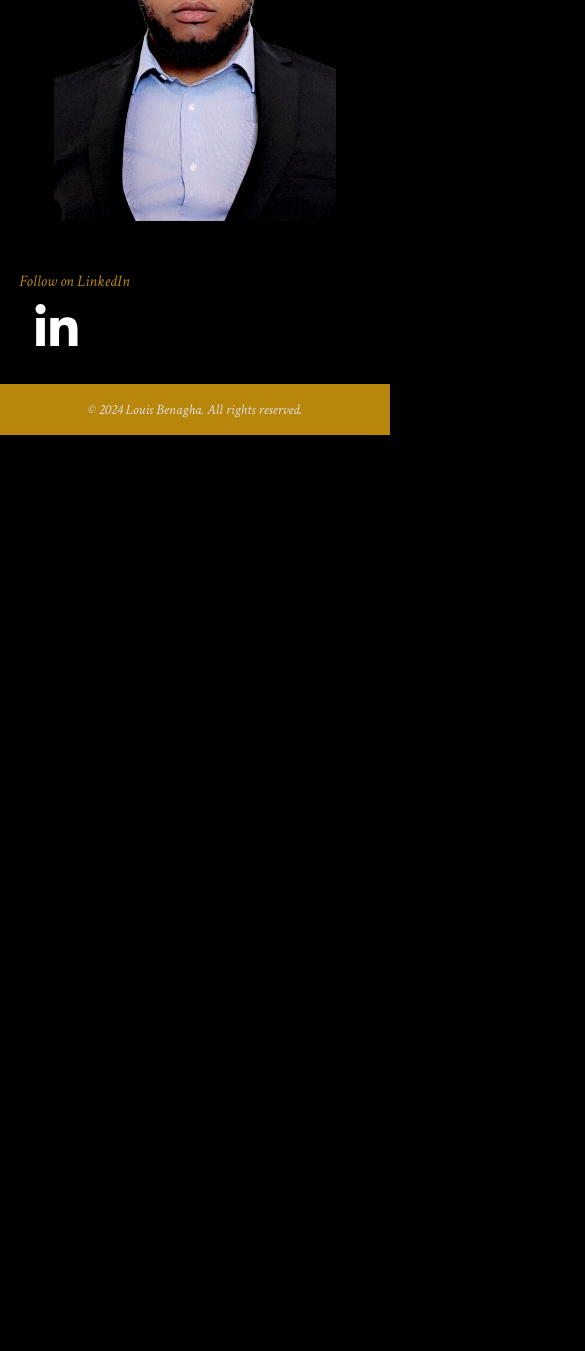
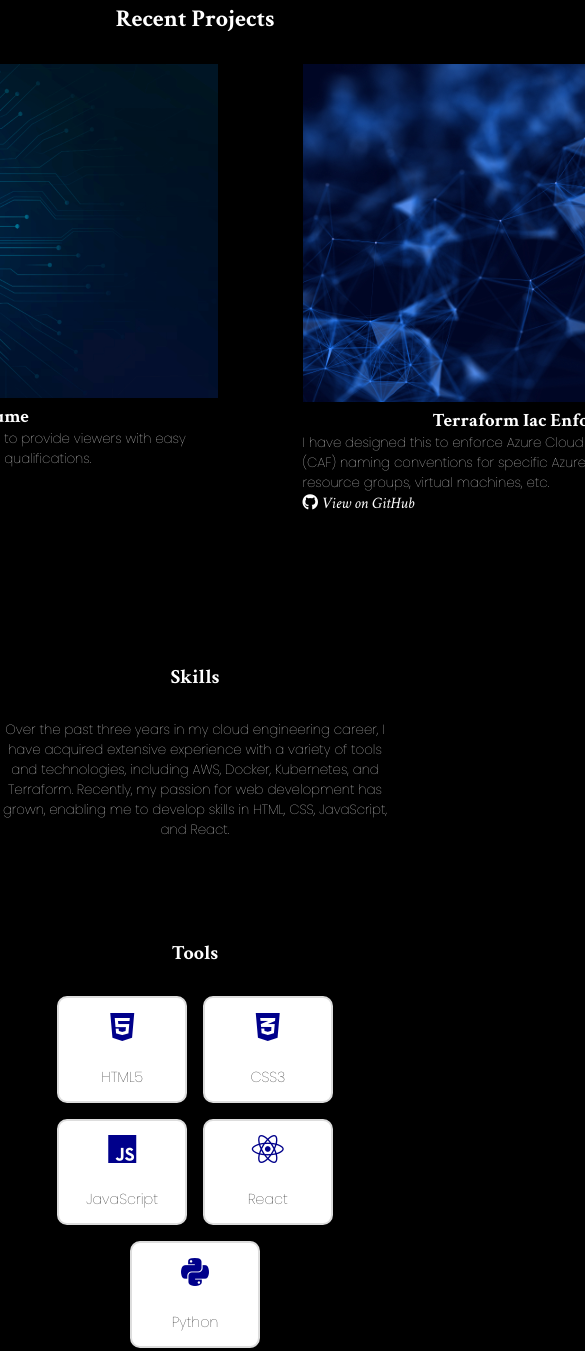
Before and after one commit to labenagha/my-portfolio, a plain HTML site: page index.html in a window 390 px wide. Shown: the part 577-1928 px from the top of the page, 585 px wide, since content can reach past the window. Before the commit the page ends 1012 px from the top, so only its background shows below. Drawn offline with Linux system fonts and the light colour scheme; a web font is replaced by a local one.

Commit message:
added 2 more sections and section responsiveness

```diff
--- a/index.html
+++ b/index.html
@@ -3,7 +3,7 @@
 <head>
     <meta charset="UTF-8">
     <meta name="viewport" content="width=device-width, initial-scale=1.0">
-    <title>Blog</title>
+    <title>My Portfolio</title>
     <link href="./style.css" rel="stylesheet">
     <link rel="icon" href="./assets/favicon.ico" type="image/x-icon">
     <link rel="stylesheet" href="https://cdnjs.cloudflare.com/ajax/libs/font-awesome/6.0.0-beta3/css/all.min.css"/>
@@ -15,7 +15,8 @@
       <img src="./assets/logo.jpg" alt="My Logo" />
     </div>
     <ul class="nav-menu">
-      <a href="">Recent Work</a>
+      <a href="#recent-work">Recent Work</a>
+      <a href="#skills-section">Skills</a>
       <a href="">Contact</a>
     </ul>
   </nav>
@@ -32,8 +33,56 @@
         <button id="btn" class="btn" type="button">Send An Email</button>
       </div>
     </div>
-    <img src="./assets/my-photo.jpg" alt="Developer Image" />
+    <img src="./assets/my-photo.png" alt="Developer Image" />
   </div>
+
+  <section id="recent-work">
+    <h2>Recent Projects</h2>
+
+    <div class="parent">
+      <div class="left-box">
+        <img src="./assets/spectrum.png" alt="Project 1 Image" class="project-image" />
+        <h3 class="project-title">Online Resume</h3>
+        <p class="project-description">I developed an online version of my resume to provide viewers with easy access to my professional background and qualifications.</p>
+        <a href="https://github.com/labenagha/online-resume" class="project-link" target="_blank" rel="noopener noreferrer"><i class="fab fa-github"></i> View on GitHub</a>
+      </div>
+
+      <div class="right-box">
+        <img src="./assets/electric.png" alt="Project 1 Image" class="project-image" />
+        <h3 class="project-title">Terraform Iac Enforcer</h3>
+        <p class="project-description">I have designed this to enforce Azure Cloud Adoption Framework (CAF) naming conventions for specific Azure resources, such as resource groups, virtual machines, etc.</p>
+        <a href="https://github.com/labenagha/iac-enforcer" class="project-link" target="_blank" rel="noopener noreferrer"><i class="fab fa-github"></i> View on GitHub</a>
+      </div>
+    </div>
+  </section>
+
+  <section id="skills-section" class="section-skills" >
+    <h2>Skills</h2>
+    <p>Over the past three years in my cloud engineering career, I have acquired extensive experience with a variety of tools and technologies, including AWS, Docker, Kubernetes, and Terraform. Recently, my passion for web development has grown, enabling me to develop skills in HTML, CSS, JavaScript, and React.</p>
+    <h2>Tools</h2>
+    <div class="skills-container">
+      <div class="skill">
+        <i class="fab fa-html5"></i>
+        <p>HTML5</p>
+      </div>
+      <div class="skill">
+        <i class="fab fa-css3-alt"></i>
+        <p>CSS3</p>
+      </div>
+      <div class="skill">
+        <i class="fab fa-js"></i>
+        <p>JavaScript</p>
+      </div>
+      <div class="skill">
+        <i class="fab fa-react"></i>
+        <p>React</p>
+      </div>
+      <div class="skill">
+        <i class="fab fa-python"></i>
+        <p>Python</p>
+      </div>
+    </div>
+  </section>
 
   <div class="social-section">
     <p>Follow on LinkedIn</p>
--- a/style.css
+++ b/style.css
@@ -1,5 +1,6 @@
 @import url('https://fonts.googleapis.com/css2?family=Crimson+Text:ital,wght@0,400;0,600;0,700;1,400;1,600;1,700&family=Dosis:wght@200..800&family=Lato:ital,wght@0,100;0,300;0,400;0,700;0,900;1,100;1,300;1,400;1,700;1,900&family=Playwrite+AU+VIC+Guides&family=Poppins:ital,wght@0,100;0,200;0,300;0,400;0,500;0,600;0,700;0,800;0,900;1,100;1,200;1,300;1,400;1,500;1,600;1,700;1,800;1,900&display=swap');
 @import url('https://fonts.googleapis.com/css2?family=Crimson+Text:ital,wght@0,400;0,600;0,700;1,400;1,600;1,700&family=Dosis:wght@200..800&family=Lato:ital,wght@0,100;0,300;0,400;0,700;0,900;1,100;1,300;1,400;1,700;1,900&family=Playwrite+AU+VIC+Guides&family=Playwrite+IE+Guides&family=Poppins:ital,wght@0,100;0,200;0,300;0,400;0,500;0,600;0,700;0,800;0,900;1,100;1,200;1,300;1,400;1,500;1,600;1,700;1,800;1,900&family=Shadows+Into+Light+Two&display=swap');
+@import url('https://fonts.googleapis.com/css2?family=Crimson+Text:ital,wght@0,400;0,600;0,700;1,400;1,600;1,700&family=Dosis:wght@200..800&family=Lato:ital,wght@0,100;0,300;0,400;0,700;0,900;1,100;1,300;1,400;1,700;1,900&family=Markazi+Text:wght@400..700&family=Playwrite+AU+VIC+Guides&family=Playwrite+IE+Guides&family=Poppins:ital,wght@0,100;0,200;0,300;0,400;0,500;0,600;0,700;0,800;0,900;1,100;1,200;1,300;1,400;1,500;1,600;1,700;1,800;1,900&family=Shadows+Into+Light+Two&display=swap');
 
 * {
     padding: 0;
@@ -11,6 +12,10 @@ body {
     font-family: "Crimson Text", serif;
     color: white;
     font-weight: 400;
+}
+
+html {
+  scroll-behavior: smooth;
 }
 
 .navbar {
@@ -42,9 +47,12 @@ nav > ul > a {
 }
 
 .content-container img {
-    height: auto;
-    border: 0px;
-    background-color: black;
+  background-color: black;
+  background: fixed;
+  height: 100px;
+  width: 100px;
+  border-radius: 100px;
+  border: 1rem;
 }
 
 .left-column p {
@@ -73,15 +81,84 @@ nav > ul > a {
   border-radius: 60px;
   text-align: center;
   text-transform: uppercase;
-  font-weight: 900;
   margin-top: 1rem;
-  transition: background-color 0.2s ease, color 0.2s ease;
 }
 
 .btn:hover {
   background-color: white;
   color: black;
-  font-weight: 900;
+}
+
+.parent {
+  display: flex;
+  justify-content: center;
+  align-items: center;
+  max-width: 1200px;
+  gap: 5px;
+}
+
+section > h2 {
+  color: white;
+  text-align: center;
+  margin-bottom: 30px;
+  margin-top: 100px;
+  font-family: "Crimson Text", serif;
+}
+
+.left-box,
+.right-box {
+  gap: 10px;
+  width: 500px;
+  height: 500px;
+  margin-left: 80px;
+}
+
+.left-box {
+  background: black;
+}
+
+.right-box {
+  background: black;
+}
+
+div.parent > div > h3 {
+  text-align: center;
+  color: white;
+}
+
+.parent > div > p {
+  text-align: left;
+  color: white;
+  font-family: "Poppins", serif;
+  font-weight: 100;
+  font-size: smaller;
+}
+
+.parent > div > .project-description > p {
+  text-align: right;
+  color: white;
+  font-family: "Poppins", serif;
+  font-weight: 100;
+  font-size: smaller;
+}
+
+.project-link {
+  align-items: center;
+  color: white;
+  border-radius: 10px;
+  font-size: 1rem;
+  cursor: pointer;
+  font-family: "Crimson Text", serif;
+  font-style: italic;
+  text-decoration: none;
+}
+
+.section-skills {
+  text-align: center;
+  color: white;
+  font-family: "Poppins", serif;
+  font-weight: 100;
+  font-size: smaller;
 }
 
 .social-section {
@@ -129,6 +206,40 @@ nav > ul > a {
   font-weight: 400;
 }
 
+.skills-container {
+  display: flex;
+  flex-wrap: wrap;
+  justify-content: center;
+  gap: 2rem;
+}
+
+.skill {
+  background-color: white;
+  border: 2px solid #ddd;
+  border-radius: 10px;
+  width: 150px;
+  padding: 1.5rem;
+  box-shadow: 0 4px 6px rgba(0, 0, 0, 0.1);
+  transition: transform 0.3s, box-shadow 0.3s;
+}
+
+.skill:hover {
+  transform: translateY(-10px);
+  box-shadow: 0 8px 12px rgba(0, 0, 0, 0.2);
+}
+
+.skill i {
+  font-size: 3rem;
+  color: darkblue;
+  margin-bottom: 1rem;
+}
+
+.skill p {
+  font-size: 1.2rem;
+  color: black;
+  margin-top: 0.5rem;
+}
+
 /* ----------------------------------------------------
    MEDIA QUERIES FOR RESPONSIVENESS
 ---------------------------------------------------- */
@@ -147,6 +258,17 @@ nav > ul > a {
     .content-container img {
       max-width: 100%;
       margin: 1rem 0;
+    }
+    .skill {
+      width: 120px;
+      padding: 1rem;
+    }
+    .skill i {
+      font-size: 2.5rem;
+    }
+
+    .skill p {
+      font-size: 1rem;
     }
   }
 
@@ -170,4 +292,20 @@ nav > ul > a {
     .text p {
       font-size: 1rem;
     }
+    .skills-container {
+      gap: 1rem;
+    }
+
+    .skill {
+      width: 100px;
+      padding: 0.8rem;
+    }
+
+    .skill i {
+      font-size: 2rem;
+    }
+
+    .skill p {
+      font-size: 0.9rem;
+    }
 }
```
Also changed, not shown: assets/electric.png (added), assets/my-photo.jpg (deleted), assets/my-photo.png (added), assets/spectrum.png (added).
